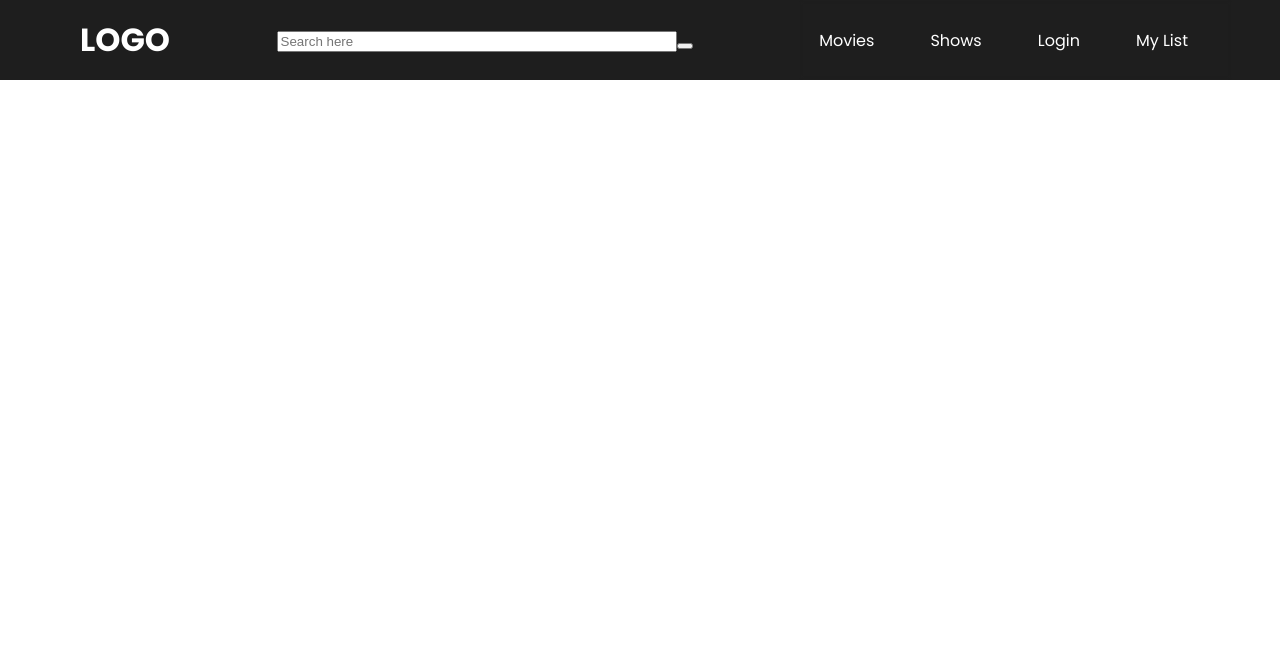
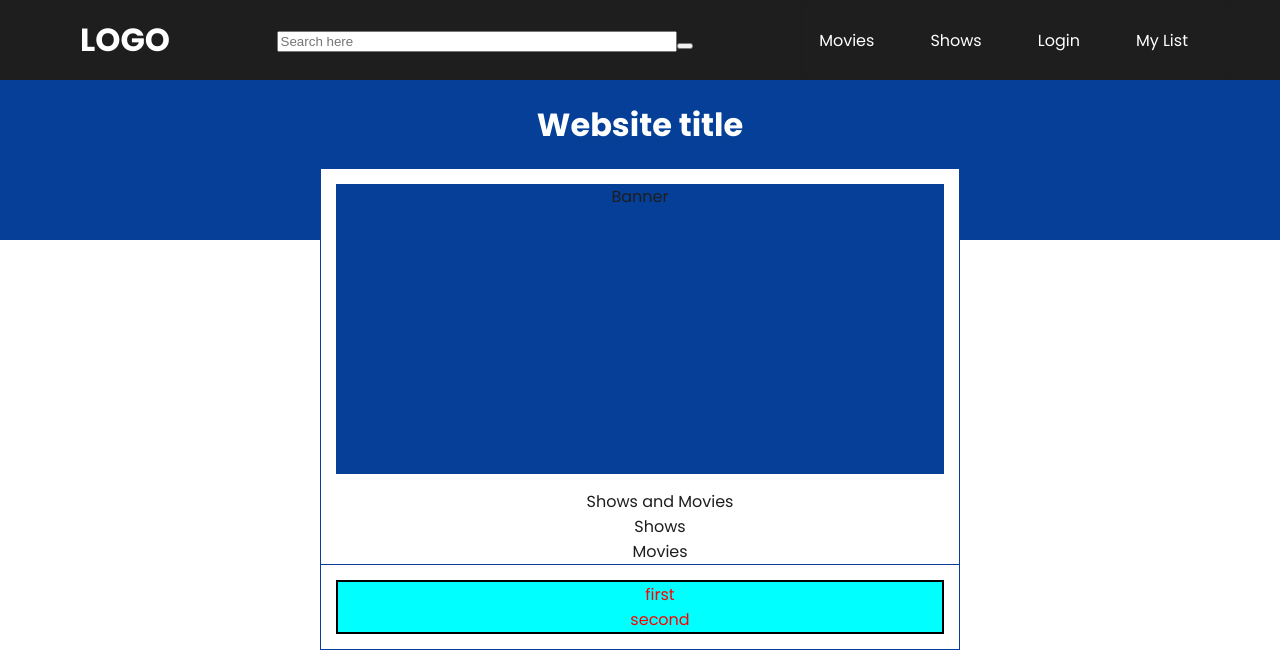
Before and after one commit to AlexKinn/CineSpectrum, a React (Create React App) app in the folder app/: page /my-list in a window 1280 px wide. Shown: the top 672 px of the page. Built offline with nearby package versions, Linux system fonts and the light colour scheme.

Commit message:
install testing modules

```diff
--- a/app/package.json
+++ b/app/package.json
@@ -3,6 +3,10 @@
   "version": "0.1.0",
   "private": true,
   "dependencies": {
+    "@babel/plugin-proposal-private-property-in-object": "^7.21.11",
+    "@emotion/react": "^11.11.1",
+    "@emotion/styled": "^11.11.0",
+    "@mui/material": "^5.13.5",
     "@testing-library/jest-dom": "^5.16.5",
     "@testing-library/react": "^13.4.0",
     "@testing-library/user-event": "^13.5.0",
--- a/app/src/App.tsx
+++ b/app/src/App.tsx
@@ -1,6 +1,7 @@
 import React from 'react';
 import './App.scss';
 import Home from './pages/Home';
+import MyList from './pages/MyList';
 import Navbar from './components/Navbar';
 import { BrowserRouter, Routes, Route } from "react-router-dom";
 
@@ -12,6 +13,7 @@ export default function App() {
           <Navbar />
             <Routes>
               <Route path="/" element={<Home />} />
+              <Route path="/my-list" element={<MyList />} />
             </Routes>
         </BrowserRouter>
       </header>
--- a/app/src/components/Navbar.tsx
+++ b/app/src/components/Navbar.tsx
@@ -5,7 +5,7 @@ import { GiHamburgerMenu } from "react-icons/gi";
 import { AiOutlineClose } from "react-icons/ai";
 
 
-export default function Navbar() {
+const Navbar: React.FunctionComponent = () => {
 
   const [menuOpen, setMenuOpen] = useState(false);
   const [size, setSize] = useState({
@@ -78,3 +78,5 @@ export default function Navbar() {
     </header>
   )
 }
+
+export default Navbar;
--- /dev/null
+++ b/app/src/pages/MyList.module.scss
@@ -0,0 +1,56 @@
+
+.mylist {
+    height: 100vw;
+
+    &__top {
+        position: absolute;
+        width: 100%;
+        height: 10em;
+        background: rgb(5, 63, 151);
+        z-index: -100;
+    }
+    &__main {
+        width: 50%;
+        display: flex;
+        flex-wrap: wrap;
+        justify-content: center;
+        margin: 0 auto;
+        border: 1px solid rgb(5, 63, 151);
+    }
+    &__title {
+        margin: 20px;
+        color: white;
+    }
+    &__banner {
+        width: 100%;
+        height: 40vh;
+        background: rgb(5, 63, 151);
+        border: 15px solid white;
+    }
+    &__categories {
+        width: 100%;
+        border-bottom: 1px solid rgb(5, 63, 151);
+        text-align: center;
+    }
+    &__category {
+        list-style: none;
+    }
+    &__list-block {
+        width: 100%;
+        padding: 15px;
+    }
+    &__headers {
+        width: 100%;
+        border: 2px solid black;
+        background: cyan;
+    }
+    &__list {
+        width: 100%;
+        list-style: none;
+    }
+    &__item { //Not working???
+        width: 100%;
+        color: red;
+        list-style: none;
+    }
+}
--- /dev/null
+++ b/app/src/pages/MyList.tsx
@@ -0,0 +1,43 @@
+import React from "react";
+
+import classes from "./MyList.module.scss";
+
+function MyList() {
+
+    return (
+        <div className={classes.mylist}>
+          <div className={classes.mylist__top}></div>
+          <div className={classes.mylist__main}>
+            <h1 className={classes.mylist__title}>Website title</h1>
+            <div className={classes.mylist__banner}>
+              Banner
+            </div>
+            <ul className={classes.mylist__categories}>
+              <li className={classes.mylist__category}>
+                Shows and Movies
+              </li>
+              <li className={classes.mylist__category}>
+                Shows
+              </li>
+              <li className={classes.mylist__category}>
+                Movies
+              </li>
+            </ul>
+            <div className={classes["mylist__list-block"]}>
+              <div className={classes.mylist__headers}>
+                <ul className={classes.mylist__list}>
+                  <li className={classes.mylist__item}>
+                    first
+                  </li>
+                  <li className={classes.mylist__item}>
+                    second
+                  </li>
+                </ul>
+              </div>
+            </div>
+          </div>
+        </div>
+    )
+}
+
+export default MyList;
```
Also changed, not shown: 2 other files (tests, documents, lock files or other folders).
